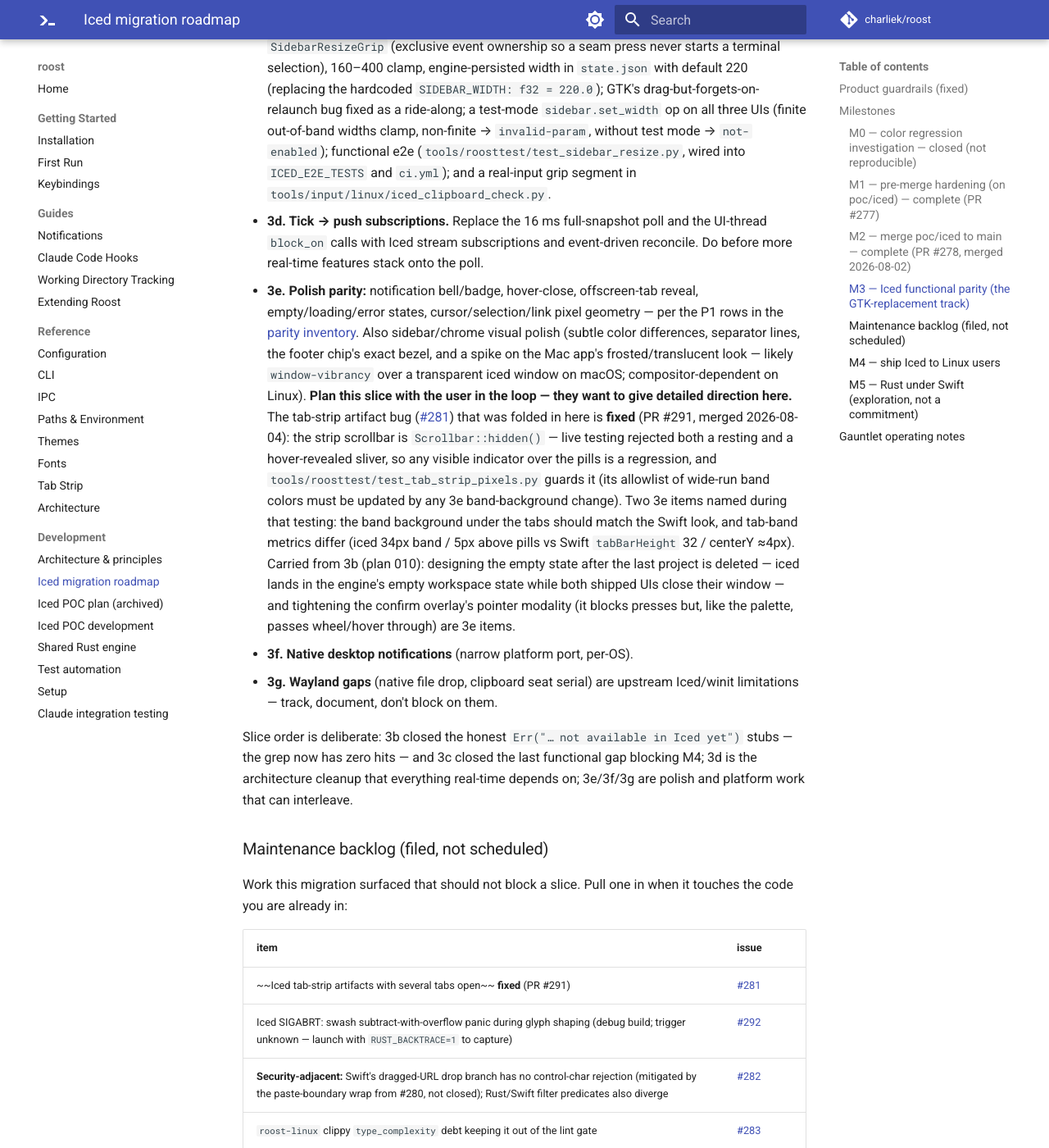
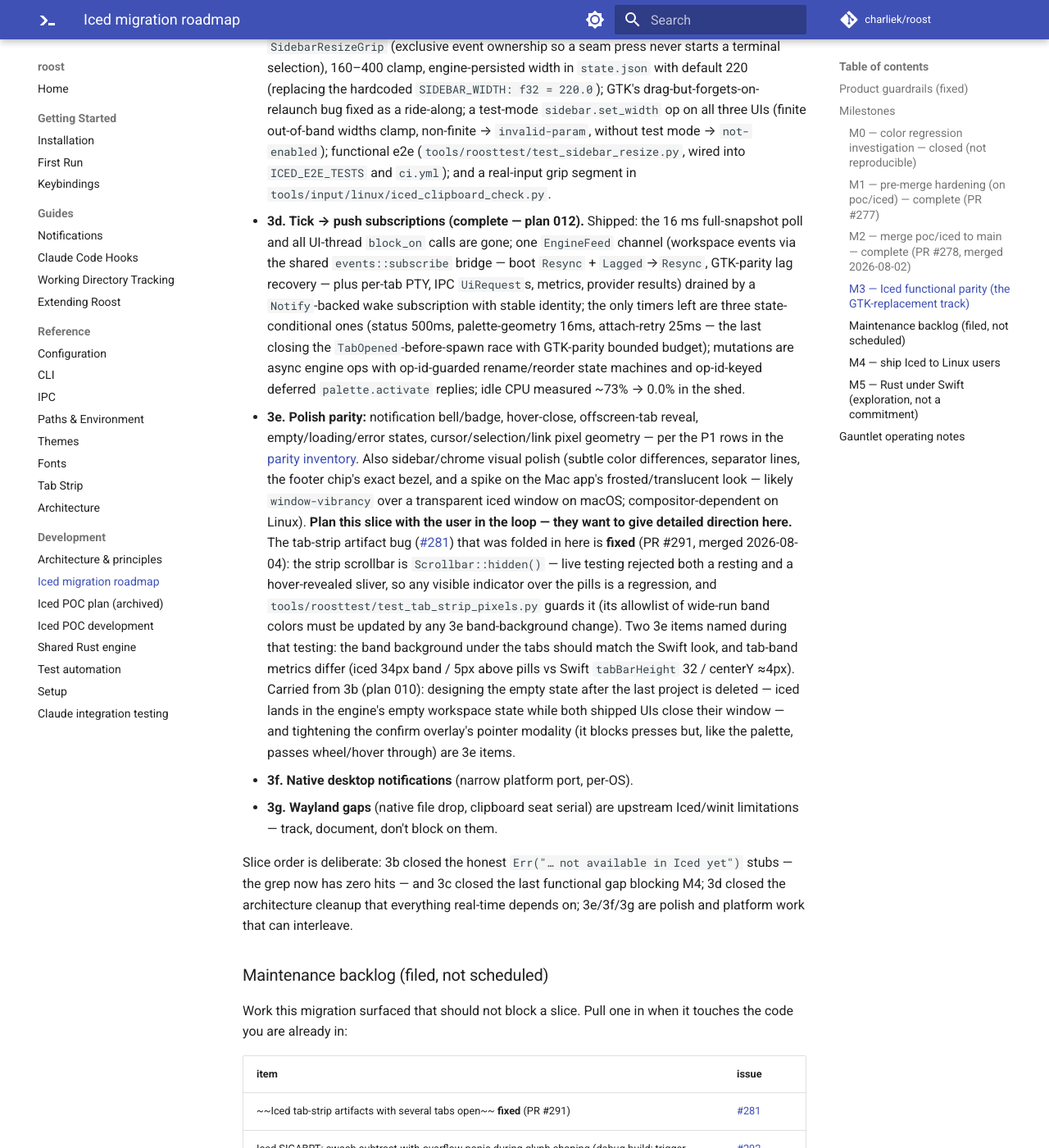
Before and after one commit to charliek/roost, an MkDocs documentation site: the page built from docs/development/iced-migration-roadmap.md, in a window 1280 px wide and 1400 px high, scrolled down 3121 px. Shown: the whole window at 82% size. Built offline with MkDocs 1.6.1 and Material for MkDocs 9.7.7, drawn with Linux system fonts in a browser that asks for light colours; comment, search, counter and statistics services are not loaded; some of the changed text lies outside the part shown.

Commit message:
docs: mark roadmap slice 3d complete, note the shared event bridge
Plan 012 C9: roadmap records what shipped (EngineFeed + wake
subscription, three conditional timers, async ops, idle 73% -> 0.0%),
the 3d slice-order paragraph updates tense, #295 joins the maintenance
backlog (carried from pass 1), and shared-rust-engine.md notes both
Rust UIs now consume events::subscribe.

Co-Authored-By: Claude Fable 5 <noreply@anthropic.com>
Claude-Session: https://claude.ai/code/session_01WLKWsLV45DAk61xG6Utj3e

```diff
--- a/docs/development/iced-migration-roadmap.md
+++ b/docs/development/iced-migration-roadmap.md
@@ -141,10 +141,18 @@ Slices, each sized for one gauntlet pass:
   (`tools/roosttest/test_sidebar_resize.py`, wired into `ICED_E2E_TESTS`
   and `ci.yml`); and a real-input grip segment in
   `tools/input/linux/iced_clipboard_check.py`.
-* **3d. Tick → push subscriptions.** Replace the 16 ms full-snapshot poll
-  and the UI-thread `block_on` calls with Iced stream subscriptions and
-  event-driven reconcile. Do before more real-time features stack onto the
-  poll.
+* **3d. Tick → push subscriptions (complete — plan 012).** Shipped: the
+  16 ms full-snapshot poll and all UI-thread `block_on` calls are gone; one
+  `EngineFeed` channel (workspace events via the shared `events::subscribe`
+  bridge — boot `Resync` + `Lagged`→`Resync`, GTK-parity lag recovery —
+  plus per-tab PTY, IPC `UiRequest`s, metrics, provider results) drained by
+  a `Notify`-backed wake subscription with stable identity; the only
+  timers left are three state-conditional ones (status 500ms,
+  palette-geometry 16ms, attach-retry 25ms — the last closing the
+  `TabOpened`-before-spawn race with GTK-parity bounded budget); mutations
+  are async engine ops with op-id-guarded rename/reorder state machines
+  and op-id-keyed deferred `palette.activate` replies; idle CPU measured
+  ~73% → 0.0% in the shed.
 * **3e. Polish parity:** notification bell/badge, hover-close, offscreen-tab
   reveal, empty/loading/error states, cursor/selection/link pixel geometry —
   per the P1 rows in the [parity inventory](iced-parity-inventory.md).
@@ -173,7 +181,7 @@ Slices, each sized for one gauntlet pass:
 
 Slice order is deliberate: 3b closed the honest `Err("… not available in
 Iced yet")` stubs — the grep now has zero hits — and 3c closed the last
-functional gap blocking M4; 3d is the
+functional gap blocking M4; 3d closed the
 architecture cleanup that everything real-time depends on; 3e/3f/3g are
 polish and platform work that can interleave.
 
@@ -194,6 +202,7 @@ when it touches the code you are already in:
 | Mac `app.window_metrics` omits `terminal_top` / `terminal_font_family` | [#287] |
 | `app/interactions.rs` at 2,960 lines — finer split when fixtures allow | [#288] |
 | swift-testing runner SIGABRT on fast value-check swarms (XCTest workaround) | [#289] |
+| Iced hit-tests positionless presses at the batch-newest cursor (SidebarResizeGrip + ReorderStrip) | [#295] |
 
 [#281]: https://github.com/charliek/roost/issues/281
 [#282]: https://github.com/charliek/roost/issues/282
```
Also changed, not shown: other parts of docs/development/iced-migration-roadmap.md (+1 -0 lines), docs/development/shared-rust-engine.md (+6 -0 lines).
